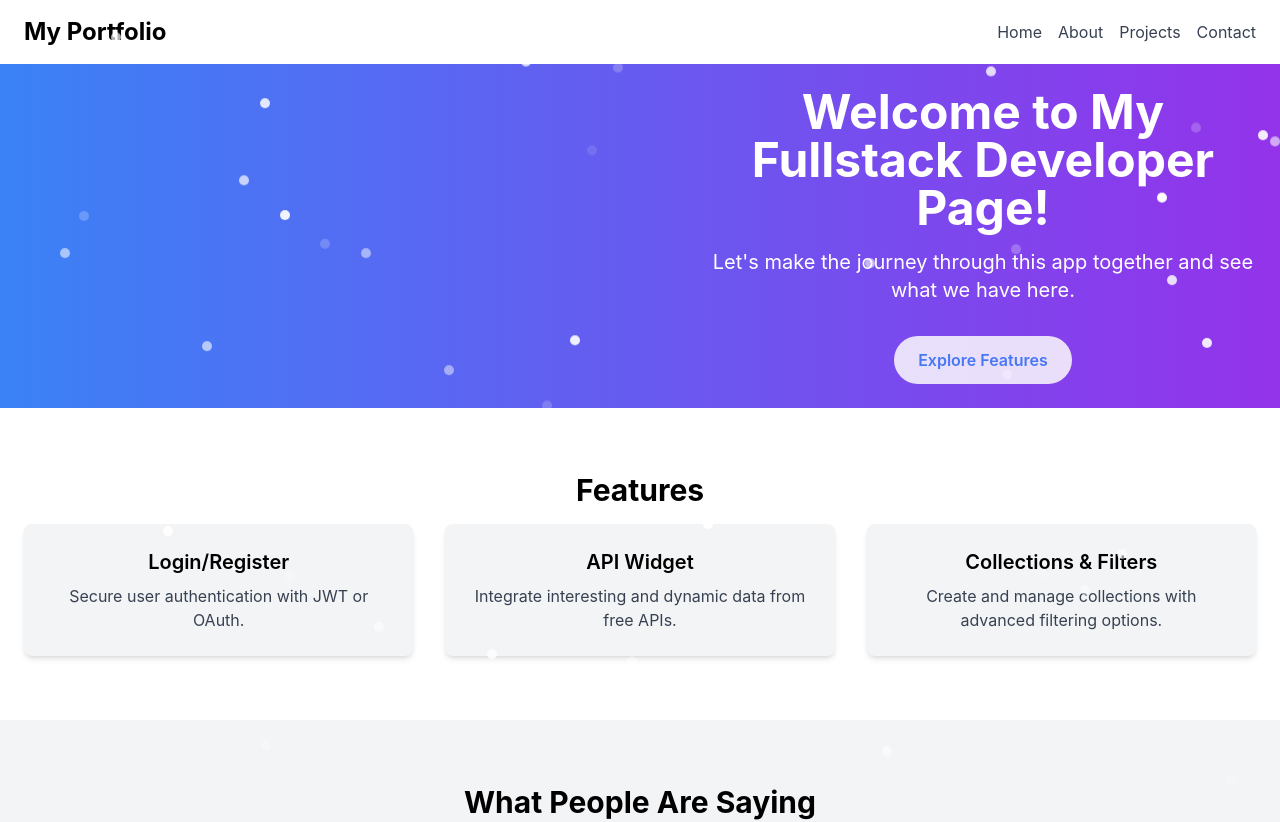
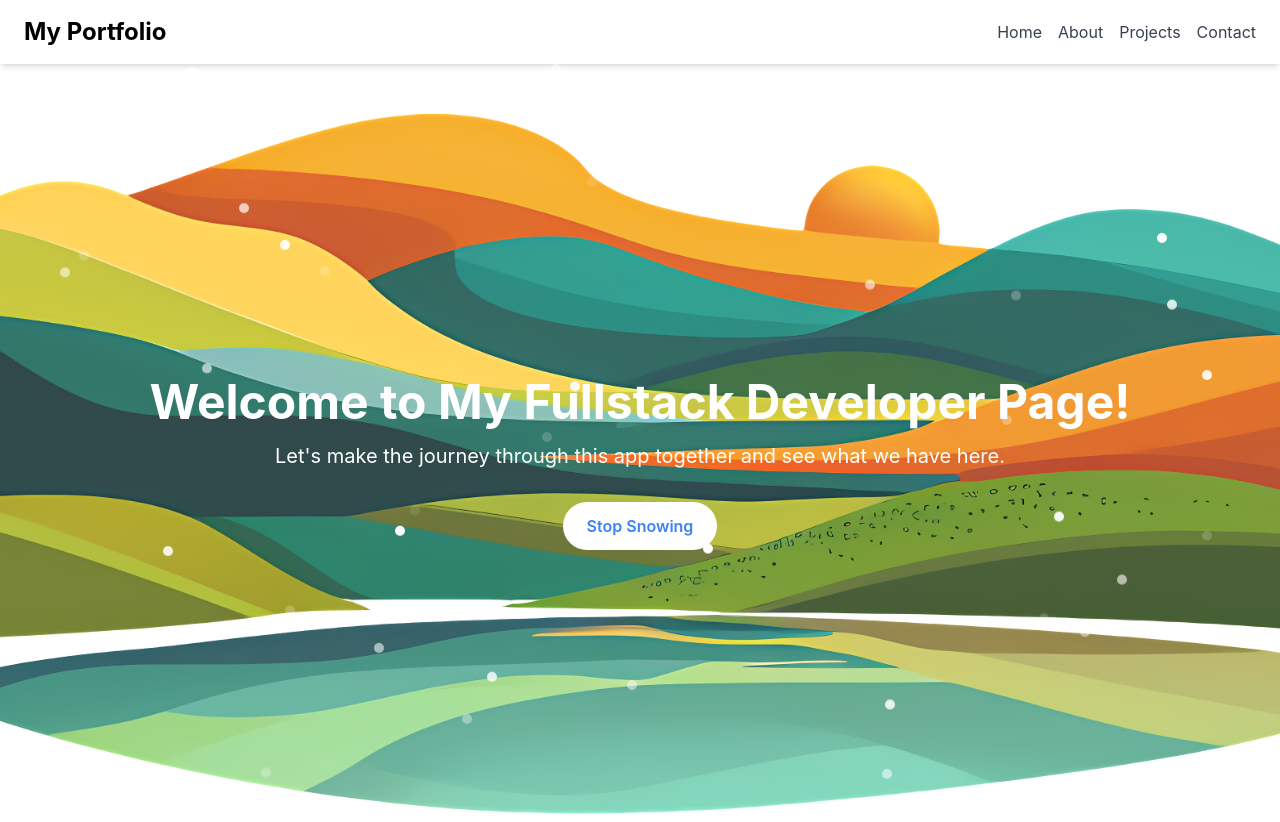
Before and after one commit to honomonodev/honomonoFun-front, a React (Create React App) app: page / in a window 1280 px wide. Shown: the top 822 px of the page. Built offline with nearby package versions, Linux system fonts and the light colour scheme.

Commit message:
snow works

```diff
--- a/src/components/widgets/AnimatedLines.tsx
+++ b/src/components/widgets/AnimatedLines.tsx
@@ -1,9 +1,18 @@
-// AnimatedLines.tsx
-import React, { useEffect } from 'react';
+import { useEffect } from 'react';
 import './AnimatedLines.css';
 
-const AnimatedLines = () => {
+interface AnimatedLinesProps {
+  isSnowing: boolean;
+}
+
+const AnimatedLines: React.FC<AnimatedLinesProps> = ({ isSnowing }) => {
   useEffect(() => {
+    if (!isSnowing) {
+      const snowflakes = document.querySelectorAll('.snowflake');
+      snowflakes.forEach(snowflake => snowflake.remove());
+      return;
+    }
+
     const createSnowflake = () => {
       const snowflake = document.createElement('div');
       snowflake.className = 'snowflake';
@@ -20,7 +29,7 @@ const AnimatedLines = () => {
     const interval = setInterval(createSnowflake, 100);
 
     return () => clearInterval(interval);
-  }, []);
+  }, [isSnowing]);
 
   return <div className="animated-lines"></div>;
 };
--- a/src/pages/HomePage.tsx
+++ b/src/pages/HomePage.tsx
@@ -2,12 +2,13 @@ import React, { useState } from 'react';
 import Navbar from '../components/common/Navbar';
 import Footer from '../components/common/Footer';
 import AnimatedLines from '../components/widgets/AnimatedLines';
+import bg from '../assets/bg.png'; // Import the background image
 
 const HomePage: React.FC = () => {
-  const [isToggled, setIsToggled] = useState(false);
+  const [isSnowing, setIsSnowing] = useState(true);
 
-  const handleToggle = () => {
-    setIsToggled(!isToggled);
+  const handleToggleSnow = () => {
+    setIsSnowing(!isSnowing);
   };
 
   return (
@@ -15,18 +16,24 @@ const HomePage: React.FC = () => {
       <Navbar />
 
       {/* Hero Section */}
-      <header className="flex-grow bg-gradient-to-r from-blue-500 to-purple-600 flex items-center justify-center text-center text-white p-6 relative overflow-hidden">
-        <AnimatedLines />
-        <div className="max-w-screen-lg mx-auto relative z-10">
+      <header
+        className="flex-grow flex flex-col items-center justify-center text-center text-white p-6 relative overflow-hidden bg-cover bg-center"
+        style={{
+          backgroundImage: `url(${bg})`,
+          backgroundSize: 'cover',
+          backgroundPosition: 'center',
+          minHeight: '100vh',
+        }}
+      >
+        <AnimatedLines isSnowing={isSnowing} />
+        <div className="max-w-screen-lg mx-auto relative z-10 flex flex-col items-center text-center">
           <h1 className="text-3xl md:text-5xl font-bold mb-4">Welcome to My Fullstack Developer Page!</h1>
           <p className="text-lg md:text-xl mb-8">Let's make the journey through this app together and see what we have here.</p>
           <button
-            onClick={handleToggle}
-            className={`bg-white text-blue-500 px-4 py-2 md:px-6 md:py-3 rounded-full font-semibold hover:bg-gray-100 transition-transform duration-500 ${
-              isToggled ? 'animate-bounce' : 'animate-pulse'
-            }`}
+            onClick={handleToggleSnow}
+            className="bg-white text-blue-500 px-4 py-2 md:px-6 md:py-3 rounded-full font-semibold hover:bg-gray-100 transition-transform duration-500"
           >
-            Explore Features
+            {isSnowing ? 'Stop Snowing' : 'Start Snowing'}
           </button>
         </div>
       </header>
```
Also changed, not shown: src/assets/bg.png (added), src/assets/logo.svg (added), src/components/widgets/AnimatedLines.css (line endings or trailing spaces).
